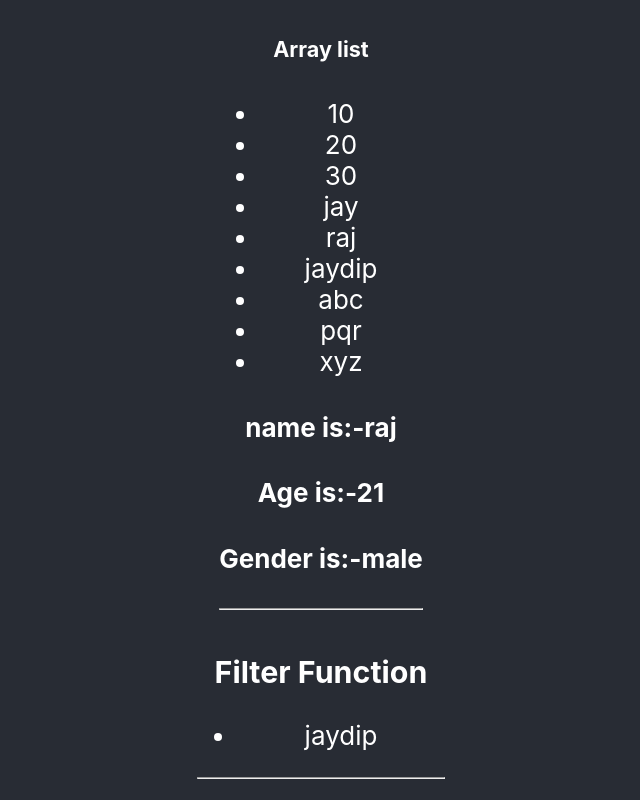
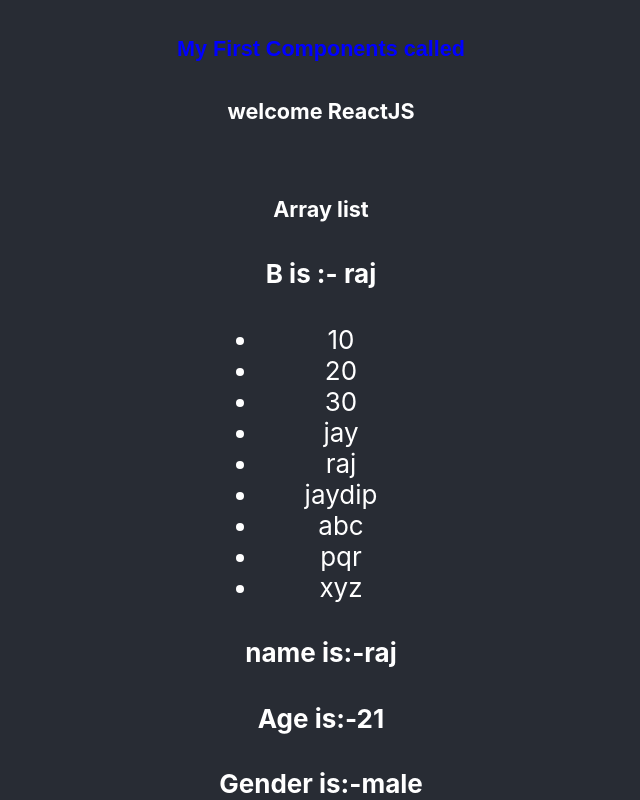
Before and after one commit to Jaydip1510/React_JS, a React (Create React App) app in the folder demo/: page / in a window 1280 px wide. Shown: the top 800 px of the page, without its empty margins (319-959 px from the left). Built offline with nearby package versions, Linux system fonts and the light colour scheme.

Commit message:
inlinecss

```diff
--- a/demo/src/App.js
+++ b/demo/src/App.js
@@ -26,8 +26,8 @@ let arr1 = arr.map((i)=>{
         <h5>Array is :- {arr[2]}</h5>
         <ul>
           {arr1}
-        </ul>
-        <Firstdemo /> */}
+        </ul>*/}
+        <Firstdemo />
         <Classobject />
         <FilterReduceFc />
       </header>
--- a/demo/src/components/Classobject.js
+++ b/demo/src/components/Classobject.js
@@ -31,7 +31,7 @@ class Classobject extends Component {
         return (
             <div>
                 <h5>Array list</h5>
-
+                <h4>B is :- {b}</h4>
                 <ul>
                     {
                         arr2.map((i)=>{
--- a/demo/src/components/FilterReduceFc.jsx
+++ b/demo/src/components/FilterReduceFc.jsx
@@ -23,7 +23,7 @@ const  FilterReduceFc = () => {
             <ul>
                 {
                     result.map((i,index)=>{
-                        return <li key={index}>{i.name}</li>
+                        return <li key={index}>{i.age}</li>
                     })
                 }
             </ul><hr />
--- a/demo/src/components/Firstdemo.js
+++ b/demo/src/components/Firstdemo.js
@@ -4,7 +4,7 @@ const Firstdemo = () =>{
       return (
 
         <div>
-            <h5>My First Components called</h5>
+            <h5 style={{color:"blue",fontFamily:"fantasy"}}>My First Components called</h5>
             <h5>welcome ReactJS</h5>
         </div>
 
```
